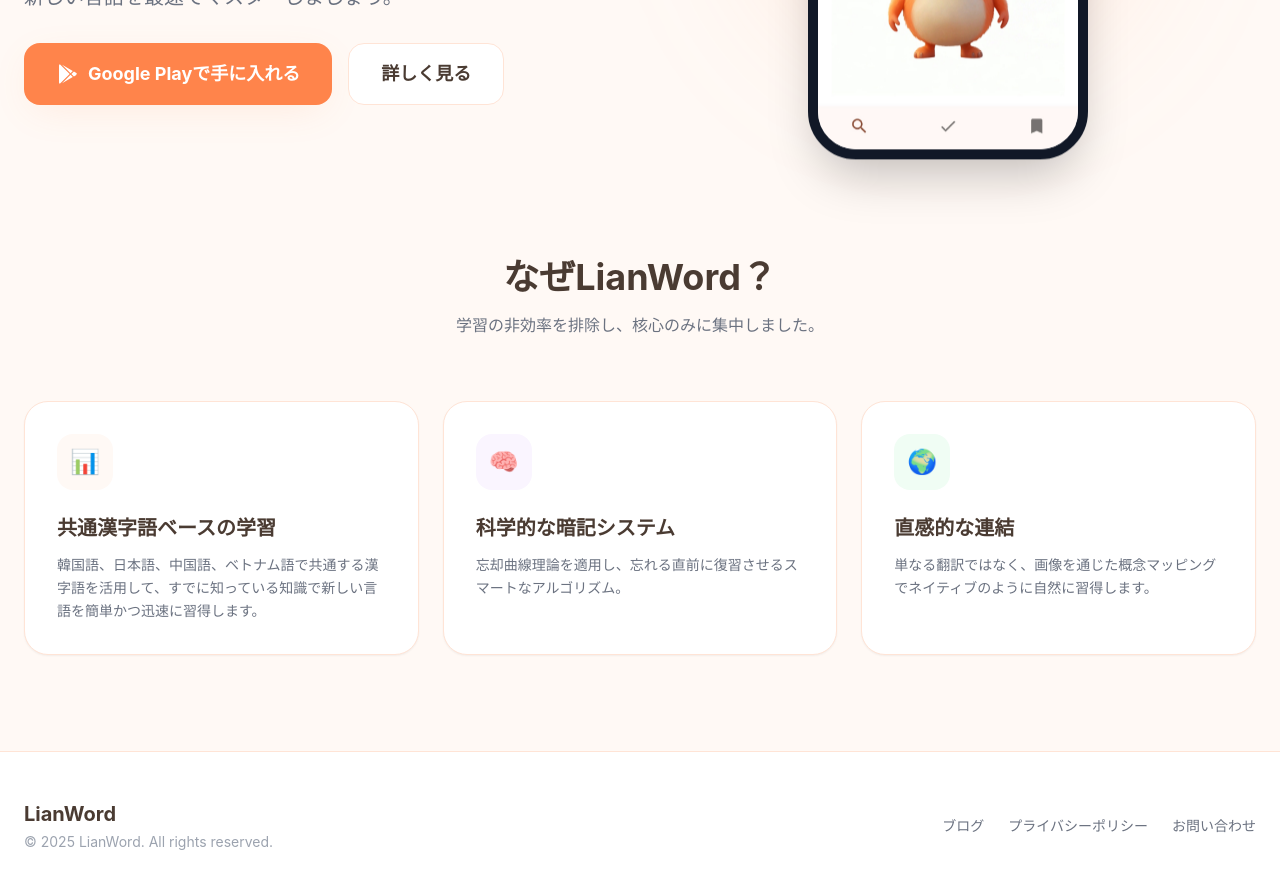
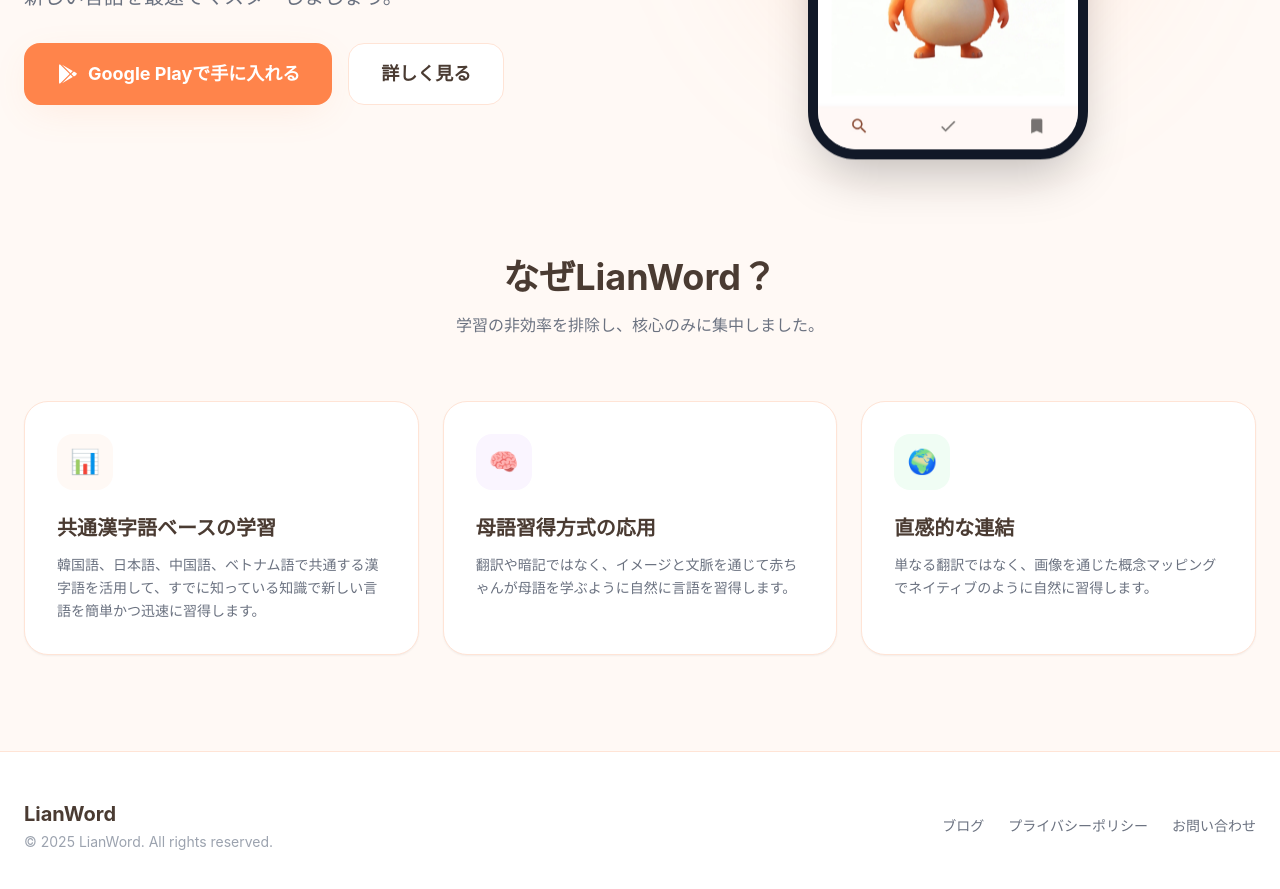
Before and after one commit to littleactiondev/littleactiondev.github.io, a Jekyll site: the page ja/index.html, which Jekyll copies as it is, in a window 1280 px wide and 900 px high, scrolled down 579 px. Shown: the top 889 px of the window. Built offline with Jekyll 4.4.1, drawn with Linux system fonts in a browser that asks for light colours; nearby versions of some CDN libraries; some web fonts are replaced.

Commit message:
Update learning method emphasis to natural language acquisition
- Korean: "과학적 암기 시스템" → "모국어 습득 방식 적용"
- English: "Scientific Memory System" → "Natural Language Acquisition"
- Japanese: "科学的な暗記システム" → "母語習得方式の応用"
- Chinese: "科学记忆系统" → "母语习得方式"
- Vietnamese: "Hệ thống ghi nhớ khoa học" → "Phương pháp học như trẻ em"
- Updated descriptions to emphasize learning like babies through images and context

```diff
--- a/index.html
+++ b/index.html
@@ -176,9 +176,9 @@
             <!-- Card 2 -->
             <div class="bg-white p-8 rounded-3xl border border-lian-100 shadow-sm hover:shadow-md transition duration-300 group">
                 <div class="w-14 h-14 bg-purple-50 rounded-2xl flex items-center justify-center text-purple-500 mb-6 text-2xl group-hover:scale-110 transition">🧠</div>
-                <h3 class="text-xl font-bold mb-3 text-lian-dark">Scientific Memory System</h3>
+                <h3 class="text-xl font-bold mb-3 text-lian-dark">Natural Language Acquisition</h3>
                 <p class="text-gray-500 text-sm leading-relaxed">
-                    Smart algorithms based on the forgetting curve ensure you review right before you forget.
+                    Learn naturally like babies do - through images and context, not translation or memorization.
                 </p>
             </div>
             <!-- Card 3 -->
--- a/ja/index.html
+++ b/ja/index.html
@@ -175,9 +175,9 @@
             <!-- Card 2 -->
             <div class="bg-white p-8 rounded-3xl border border-lian-100 shadow-sm hover:shadow-md transition duration-300 group">
                 <div class="w-14 h-14 bg-purple-50 rounded-2xl flex items-center justify-center text-purple-500 mb-6 text-2xl group-hover:scale-110 transition">🧠</div>
-                <h3 class="text-xl font-bold mb-3 text-lian-dark">科学的な暗記システム</h3>
+                <h3 class="text-xl font-bold mb-3 text-lian-dark">母語習得方式の応用</h3>
                 <p class="text-gray-500 text-sm leading-relaxed">
-                    忘却曲線理論を適用し、忘れる直前に復習させるスマートなアルゴリズム。
+                    翻訳や暗記ではなく、イメージと文脈を通じて赤ちゃんが母語を学ぶように自然に言語を習得します。
                 </p>
             </div>
             <!-- Card 3 -->
--- a/ko/index.html
+++ b/ko/index.html
@@ -175,9 +175,9 @@
             <!-- Card 2 -->
             <div class="bg-white p-8 rounded-3xl border border-lian-100 shadow-sm hover:shadow-md transition duration-300 group">
                 <div class="w-14 h-14 bg-purple-50 rounded-2xl flex items-center justify-center text-purple-500 mb-6 text-2xl group-hover:scale-110 transition">🧠</div>
-                <h3 class="text-xl font-bold mb-3 text-lian-dark">과학적 암기 시스템</h3>
+                <h3 class="text-xl font-bold mb-3 text-lian-dark">모국어 습득 방식 적용</h3>
                 <p class="text-gray-500 text-sm leading-relaxed">
-                    망각 곡선 이론을 적용하여, 잊어버리기 직전에 다시 복습하게 만드는 스마트한 알고리즘.
+                    번역이나 암기가 아닌, 이미지와 맥락을 통해 아기가 모국어를 배우듯 자연스럽게 언어를 습득합니다.
                 </p>
             </div>
             <!-- Card 3 -->
--- a/vi/index.html
+++ b/vi/index.html
@@ -175,9 +175,9 @@
             <!-- Card 2 -->
             <div class="bg-white p-8 rounded-3xl border border-lian-100 shadow-sm hover:shadow-md transition duration-300 group">
                 <div class="w-14 h-14 bg-purple-50 rounded-2xl flex items-center justify-center text-purple-500 mb-6 text-2xl group-hover:scale-110 transition">🧠</div>
-                <h3 class="text-xl font-bold mb-3 text-lian-dark">Hệ thống ghi nhớ khoa học</h3>
+                <h3 class="text-xl font-bold mb-3 text-lian-dark">Phương pháp học như trẻ em</h3>
                 <p class="text-gray-500 text-sm leading-relaxed">
-                    Thuật toán thông minh dựa trên đường cong lãng quên giúp bạn ôn tập ngay trước khi quên.
+                    Học tự nhiên như trẻ em học tiếng mẹ đẻ - thông qua hình ảnh và ngữ cảnh, không phải dịch nghĩa hay thuộc lòng.
                 </p>
             </div>
             <!-- Card 3 -->
--- a/zh/index.html
+++ b/zh/index.html
@@ -175,9 +175,9 @@
             <!-- Card 2 -->
             <div class="bg-white p-8 rounded-3xl border border-lian-100 shadow-sm hover:shadow-md transition duration-300 group">
                 <div class="w-14 h-14 bg-purple-50 rounded-2xl flex items-center justify-center text-purple-500 mb-6 text-2xl group-hover:scale-110 transition">🧠</div>
-                <h3 class="text-xl font-bold mb-3 text-lian-dark">科学记忆系统</h3>
+                <h3 class="text-xl font-bold mb-3 text-lian-dark">母语习得方式</h3>
                 <p class="text-gray-500 text-sm leading-relaxed">
-                    应用遗忘曲线理论，在遗忘临界点智能提醒复习。
+                    不靠翻译或死记硬背，而是像婴儿学母语一样，通过图像和语境自然习得语言。
                 </p>
             </div>
             <!-- Card 3 -->
```
